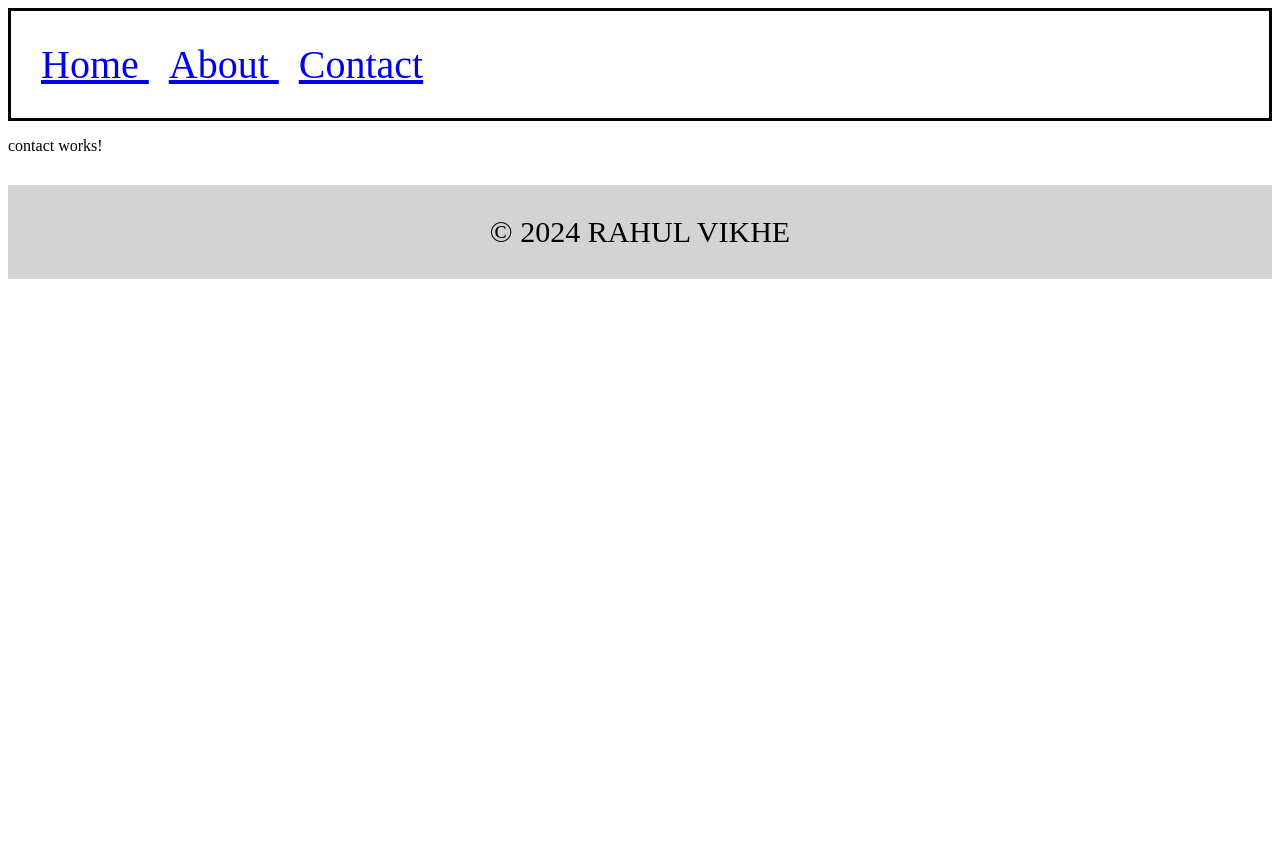
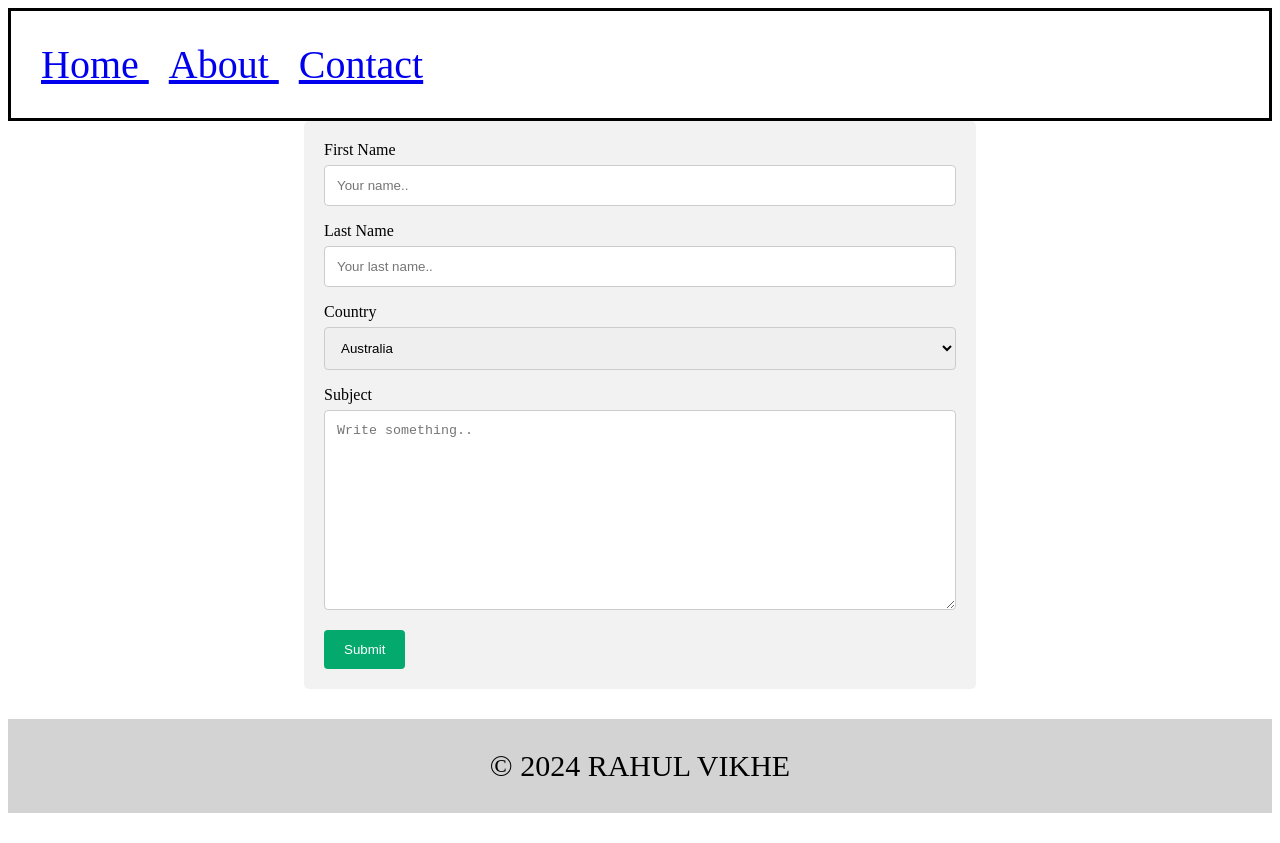
Before and after one commit to rahulvikhe/angular-nodejs-fullstack, an Angular app in the folder client/: page /contact in a window 1280 px wide. Before the commit the page ends 800 px from the top, so only its background shows below. Built offline with nearby package versions, Linux system fonts and the light colour scheme.

Commit message:
Update 'contact' component

```diff
--- a/client/src/app/contact/contact.component.css
+++ b/client/src/app/contact/contact.component.css
@@ -0,0 +1,40 @@
+/* Center the form container */
+.form-container {
+    display: flex;
+    justify-content: center;
+}
+
+/* Style inputs with type="text", select elements and textareas */
+.container input[type=text], .container select, .container textarea {
+    width: 100%; /* Full width */
+    padding: 12px; /* Some padding */
+    border: 1px solid #ccc; /* Gray border */
+    border-radius: 4px; /* Rounded borders */
+    box-sizing: border-box; /* Make sure that padding and width stays in place */
+    margin-top: 6px; /* Add a top margin */
+    margin-bottom: 16px; /* Bottom margin */
+    resize: vertical; /* Allow the user to vertically resize the textarea (not horizontally) */
+}
+
+/* Style the submit button with a specific background color etc */
+.container input[type=submit] {
+    background-color: #04AA6D;
+    color: white;
+    padding: 12px 20px;
+    border: none;
+    border-radius: 4px;
+    cursor: pointer;
+}
+
+/* When moving the mouse over the submit button, add a darker green color */
+.container input[type=submit]:hover {
+    background-color: #45a049;
+}
+
+/* Add a background color and some padding around the form */
+.container {
+    border-radius: 5px;
+    background-color: #f2f2f2;
+    padding: 20px;
+    width: 50%; /* Set width to half of the container */
+}
--- a/client/src/app/contact/contact.component.html
+++ b/client/src/app/contact/contact.component.html
@@ -1 +1,25 @@
-<p>contact works!</p>
+<div class="form-container">
+    <div class="container">
+        <form action="action_page.php">
+
+            <label for="fname">First Name</label>
+            <input type="text" id="fname" name="firstname" placeholder="Your name..">
+
+            <label for="lname">Last Name</label>
+            <input type="text" id="lname" name="lastname" placeholder="Your last name..">
+
+            <label for="country">Country</label>
+            <select id="country" name="country">
+                <option value="australia">Australia</option>
+                <option value="canada">Canada</option>
+                <option value="usa">USA</option>
+            </select>
+
+            <label for="subject">Subject</label>
+            <textarea id="subject" name="subject" placeholder="Write something.." style="height:200px"></textarea>
+
+            <input type="submit" value="Submit">
+
+        </form>
+    </div>
+</div>
```
